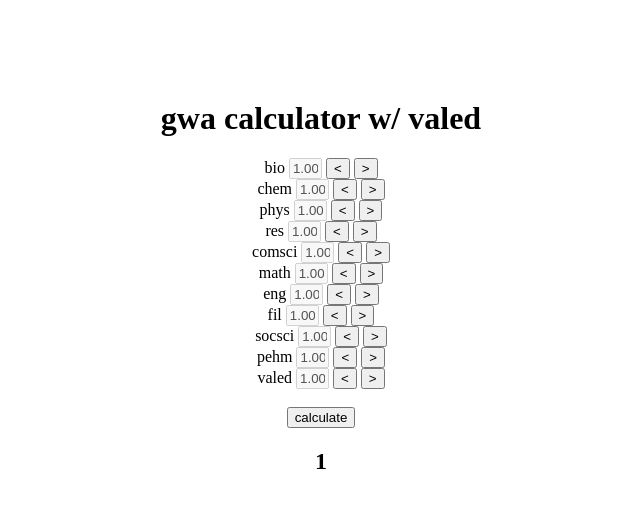
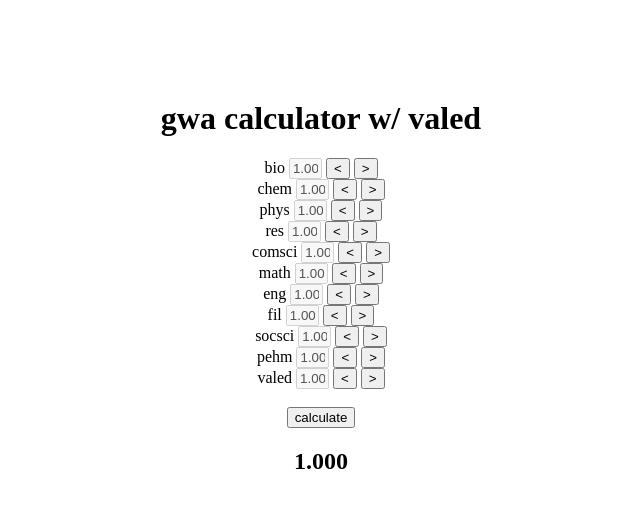
Before and after one commit to rojiverdotp/gwacalc, a plain HTML site: page index.html in a window 1280 px wide. Both pictures are taken after a click on the button "calculate". Shown: the full height of the page, 319-959 px from the left. Drawn offline with Linux system fonts and the light colour scheme.

Commit message:
Update index.html

```diff
--- a/index.html
+++ b/index.html
@@ -89,7 +89,7 @@
 				}
 
 				gwa = Math.floor(gwa/11 * 1000) / 1000;
-				document.getElementById("a").innerHTML = gwa;
+				document.getElementById("a").innerHTML = gwa.toFixed(3);
 			}
 
 			function add(x) {
```
